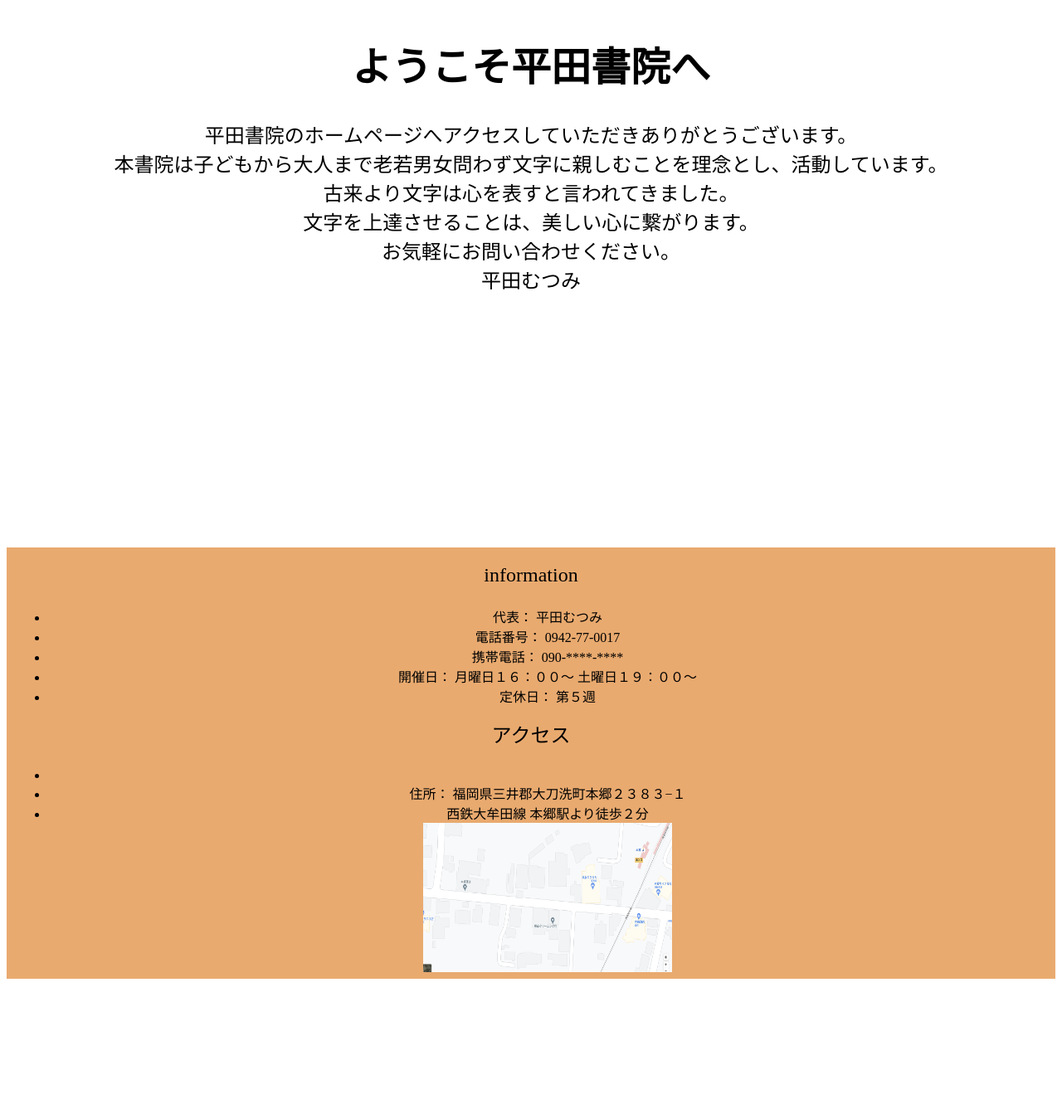
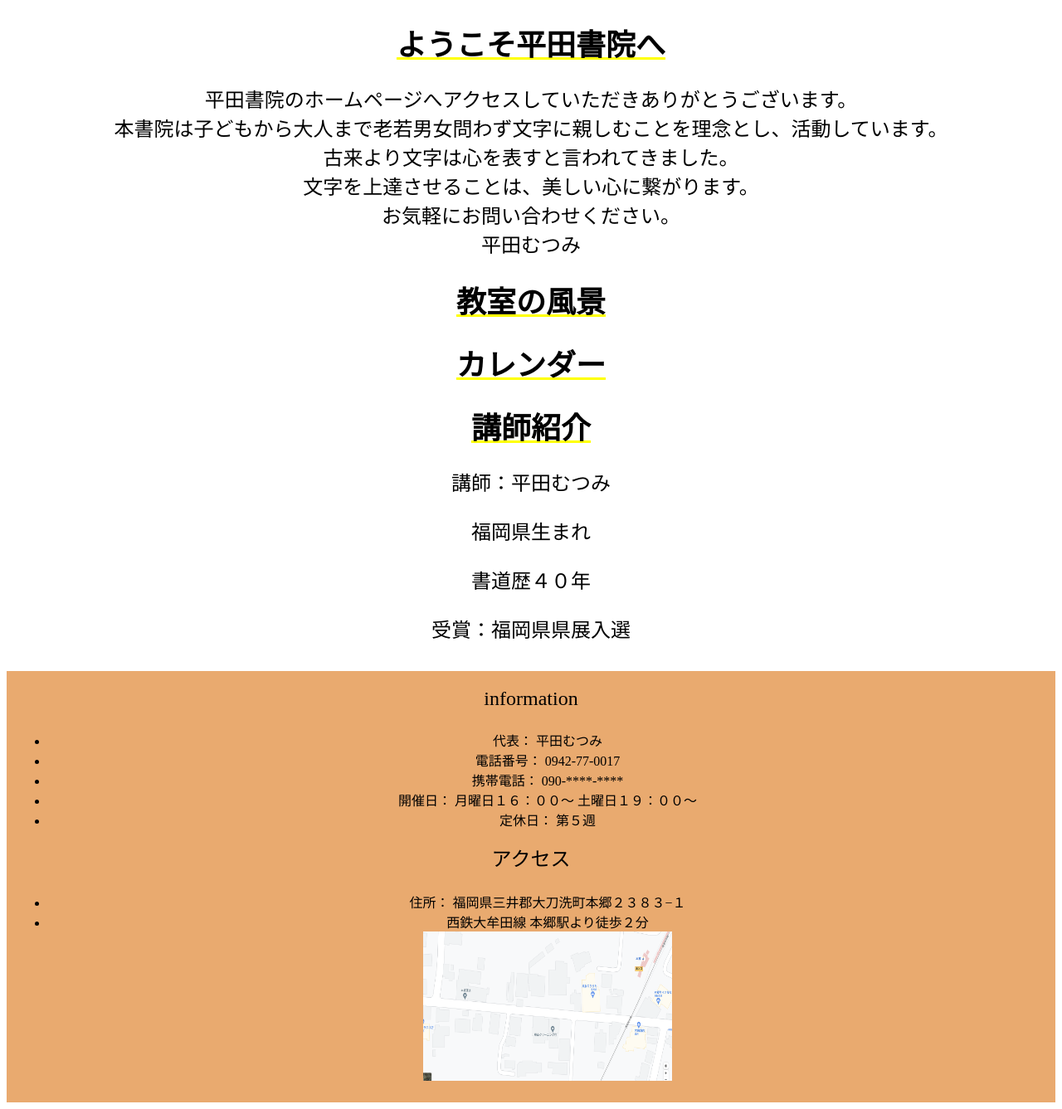
Before and after one commit to hiratatatsujiro/homepage, a PHP site: page / in a window 1280 px wide. Shown: the part 88-1425 px from the top of the page at 83% size. Before the commit the page ends 1268 px from the top, so only its background shows below. Run offline with PHP 8.4, Linux system fonts and the light colour scheme; some libraries are stand-ins or nearby versions.

Commit message:
講師情報の記載

```diff
--- a/css/home.css
+++ b/css/home.css
@@ -20,13 +20,26 @@ header {
 
 main {
   background-color: white;
-  height: calc(100vh - 160px);
+  height: calc(100% - 160px);
   padding: 10px;
 }
 
 .introduction {
   text-align: center;
   font-size: 24px;
+}
+
+.container h1{
+  margin-top: 15px;
+  text-align: center;
+  font-size: 36px;
+  text-decoration:underline;/*下線を引く*/
+  text-underline-position:above;
+  text-decoration-color:yellow;
+}
+
+.view {
+  text-align: center;
 }
 
 footer {
@@ -41,3 +54,8 @@ footer {
   font-size: 24px;
   margin-top: 10px;
 }
+
+.teacher p {
+  font-size: 24px;
+  text-align: center;
+}
--- a/index.html
+++ b/index.html
@@ -25,9 +25,19 @@
         <h1>ようこそ平田書院へ</h1>
         <p>平田書院のホームページへアクセスしていただきありがとうございます。<br>本書院は子どもから大人まで老若男女問わず文字に親しむことを理念とし、活動しています。<br>古来より文字は心を表すと言われてきました。<br>文字を上達させることは、美しい心に繋がります。<br>お気軽にお問い合わせください。<br>{{ name }}</p>
       </div>
-      <div class="view"></div>
-      <div class="schedule"></div>
-      <div class="teacher"></div>
+      <div class="view">
+        <h1>教室の風景</h1>
+      </div>
+      <div class="schedule">
+        <h1>カレンダー</h1>
+      </div>
+      <div class="teacher">
+        <h1>講師紹介</h1>
+        <p>講師：{{ name }}</p>
+        <p>福岡県生まれ</p>
+        <p>書道歴４０年</p>
+        <p>受賞：福岡県県展入選</p>
+      </div>
     </main>
     <footer>
       <div class="information">
@@ -43,10 +53,10 @@
       <div class="access">
         <p class="information-p">アクセス</p>
         <ul>
-          <li></li>
+
           <li>住所： 福岡県三井郡大刀洗町本郷２３８３−１</li>
           <li>西鉄大牟田線 本郷駅より徒歩２分</li>
-          <img src="images/access.png" width="300" height="180">
+          <img v-bind:src="area" width="300" height="180">
         </ul>
       </div>
     </footer>
--- a/slide_show.js
+++ b/slide_show.js
@@ -3,6 +3,7 @@ const app = new Vue({
   data: {
     name: "平田むつみ",
     tel: "0942-77-0017",
-    phone: "090-****-****"
+    phone: "090-****-****",
+    area: "images/access.png"
   }
 })
```
